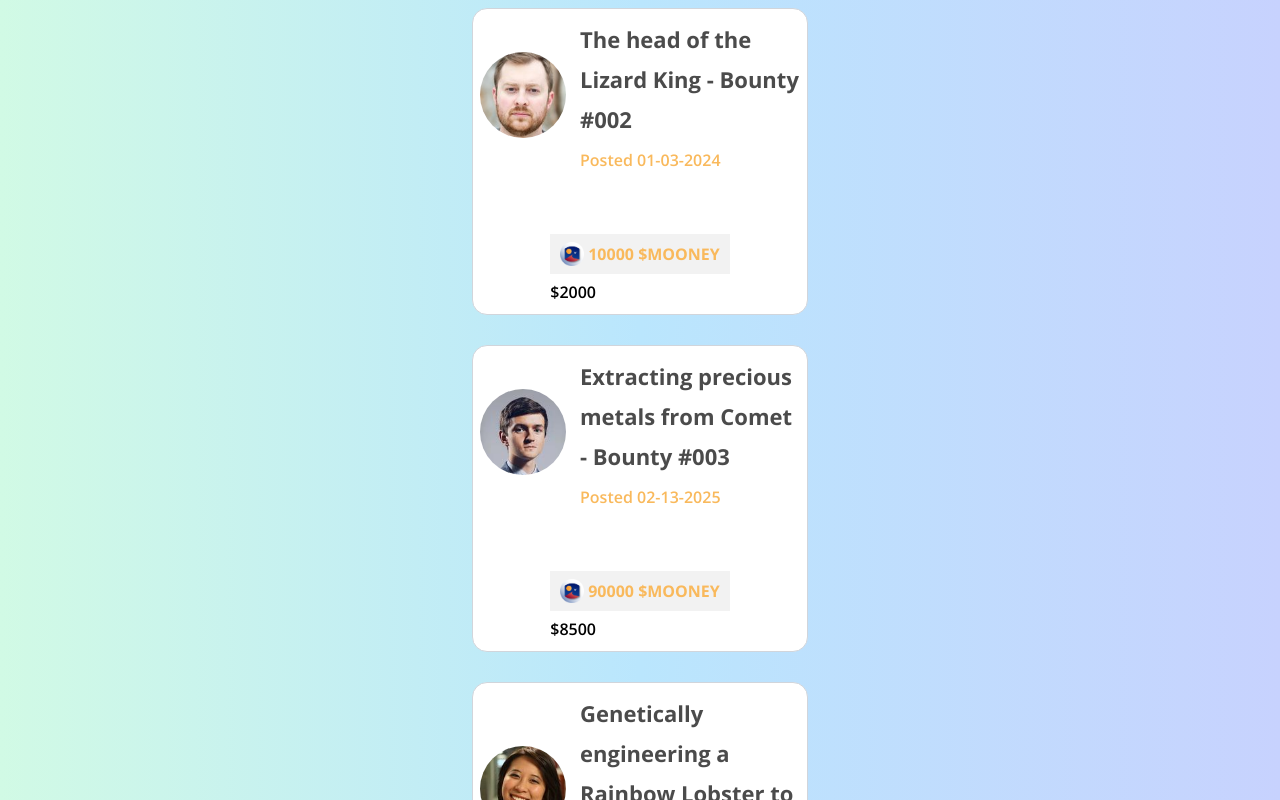
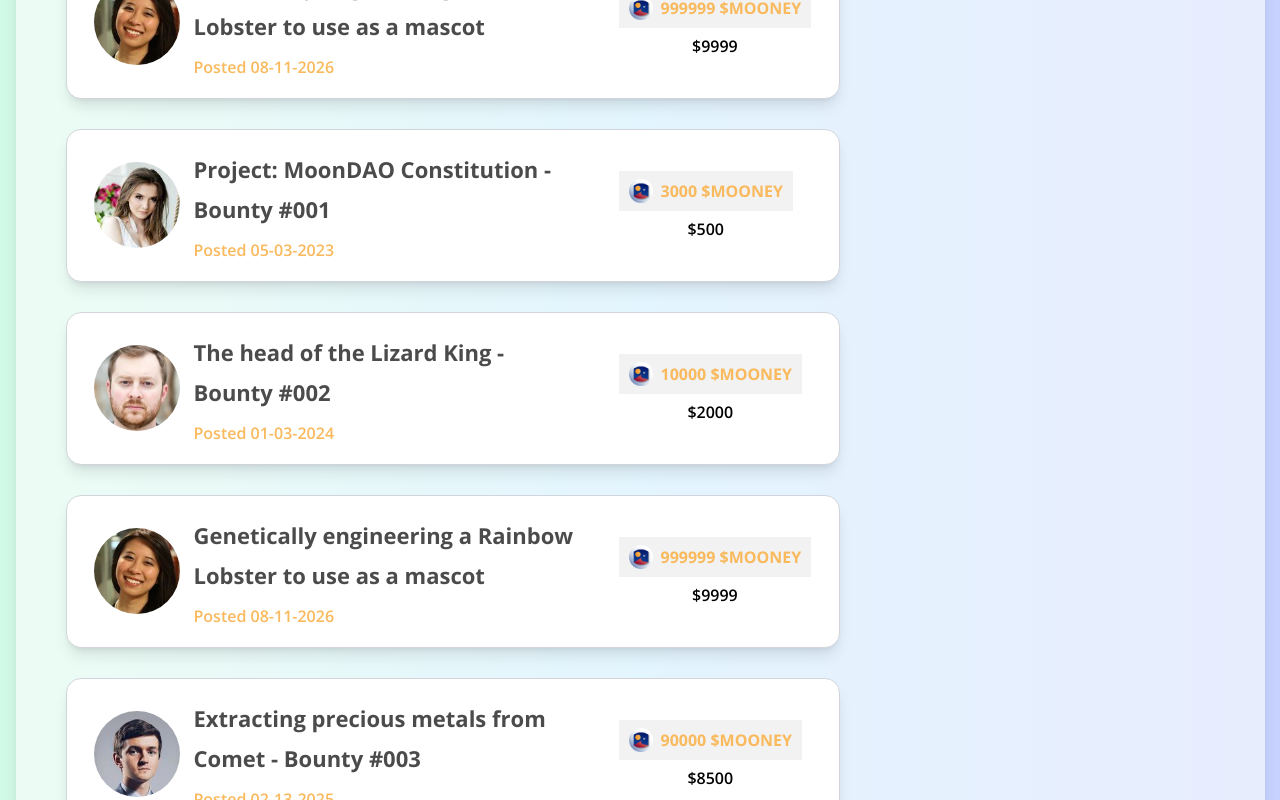
Before and after one commit to Official-MoonDao/mission-control, a React (Vite) app: page /bounties in a window 1280 px wide. Shown: the part 1160-1960 px from the top of the page. Built offline with nearby package versions, Linux system fonts and the light colour scheme.

Commit message:
Bounties desktop

```diff
--- a/src/test-data/tests.js
+++ b/src/test-data/tests.js
@@ -17,9 +17,16 @@ export const proposalTests = [
 
 export const bountyTests = [
   {title: "Project: MoonDAO Constitution - Bounty #001", date: "05-03-2023" , img: melvina, mooney:3000, dollars: 500},
+  {title: "Genetically engineering a Rainbow Lobster to use as a mascot", date: "08-11-2026" , img: jessica , mooney:999999, dollars: 9999},
   {title: "The head of the Lizard King - Bounty #002", date: "01-03-2024" , img: hunter, mooney:10000, dollars: 2000},
   {title: "Extracting precious metals from Comet - Bounty #003", date: "02-13-2025" , img: dexter, mooney:90000, dollars: 8500},
   {title: "Genetically engineering a Rainbow Lobster to use as a mascot", date: "08-11-2026" , img: jessica , mooney:999999, dollars: 9999},
+  {title: "Project: MoonDAO Constitution - Bounty #001", date: "05-03-2023" , img: melvina, mooney:3000, dollars: 500},
+  {title: "The head of the Lizard King - Bounty #002", date: "01-03-2024" , img: hunter, mooney:10000, dollars: 2000},
+  {title: "Genetically engineering a Rainbow Lobster to use as a mascot", date: "08-11-2026" , img: jessica , mooney:999999, dollars: 9999},
+  {title: "Extracting precious metals from Comet - Bounty #003", date: "02-13-2025" , img: dexter, mooney:90000, dollars: 8500},
+  {title: "Genetically engineering a Rainbow Lobster to use as a mascot", date: "08-11-2026" , img: jessica , mooney:999999, dollars: 9999},
+
 ]
 
 
--- a/src/views/Bounties/Bounties.jsx
+++ b/src/views/Bounties/Bounties.jsx
@@ -1,14 +1,14 @@
-
 import OptionsContainer from "../../components/OptionsContainer";
 import BountyList from "./BountyList";
 const Bounties = () => {
   return (
-    <div className="mt-[65px] pb-[150px]">
-      <div className="flex flex-col items-center">
-        <OptionsContainer sectionOptions={["Development Guild", "Design Guild", "Growth Guild", "Space Guild"]}/>
+    <div className="mt-[65px] pb-[150px] xl:flex xl:flex-col xl:items-center">
+      <div className="flex flex-col items-center dark:bg-opacity-[0.04] xl:mx-12 xl:max-w-[1800px] xl:flex-row-reverse xl:items-start xl:justify-between xl:rounded-lg xl:bg-white xl:bg-opacity-60 xl:px-8 xl:pb-7 xl:shadow-lg">
+        <div className="xl:mt-[81px] xl:ml-10 ">
+          <OptionsContainer sectionOptions={["Development Guild", "Design Guild", "Growth Guild", "Space Guild"]} />
+        </div>
 
         <BountyList />
-
       </div>
     </div>
   );
--- a/src/views/Bounties/Bounty.jsx
+++ b/src/views/Bounties/Bounty.jsx
@@ -6,24 +6,38 @@ const Bounty = ({ title, date, img, mooney, dollars, idx }) => {
     <article
       className={`${
         idx === 0 ? "mt-[35px]" : "mt-[30px]"
-      } flex w-[336px] flex-col items-center rounded-[15px] border-[0.5px] border-gray-300 bg-white pt-[10px] text-gray-100 dark:bg-transparent`}
+      } shadow-lg dark:shadow-indigo-500 flex w-[336px] sm:w-[400px] xl:w-full flex-col items-center xl:flex-row xl:justify-between rounded-[15px] border-[0.5px] border-gray-300 bg-white pt-[10px] xl:py-[19px] xl:px-[20px] text-gray-100 dark:bg-transparent xl:dark:bg-white dark:xl:bg-opacity-[0.04] hover:scale-105`}
     >
-      <div className="flex items-center">
+
+      {/*photo, title and date */}
+      <div className="flex items-center xl:min-w-[500px]">
         <img src={img} className="ml-[7px] h-[86px] w-[86px] rounded-full object-cover" />
-
         <div className="ml-[14px] pr-[4px]">
           <ArticleTitle text={title} />
           <p className="mt-[9px] font-semibold text-moon-gold">Posted {date}</p>
         </div>
       </div>
 
-      <div className="mt-[62px]">
-        <div className="flex bg-black bg-opacity-[0.05] py-[8px] px-[10px] dark:bg-white dark:bg-opacity-20">
+      {/*Mooney, dollars*/}
+      <div className="mt-[62px] xl:mt-3 xl:ml-8 xl:flex xl:flex-col xl:items-start xl:min-w-[200px]">
+        <div className="inline xl:flex xl:flex-col xl:items-center">
+
+        <div className="flex bg-black bg-opacity-[0.05] py-[8px] px-[10px] xl:items-center dark:bg-white dark:bg-opacity-20">
           <img src={MoonDAOShield} alt="" className="h-[24px] w-[24px]" />
-          <p className="ml-1 text-[16px] font-bold text-moon-gold">{mooney} $MOONEY</p>
+          <p className="ml-1 xl:ml-2 text-[16px] font-bold text-moon-gold">{mooney} $MOONEY</p>
         </div>
         <p className="mt-[6px] mb-[10px] text-[16px] font-semibold text-black dark:text-moon-orange">${dollars}</p>
+
+
+        </div>
+
+
+
+
       </div>
+
+
+
     </article>
   );
 };
--- a/src/views/Bounties/BountyList.jsx
+++ b/src/views/Bounties/BountyList.jsx
@@ -4,13 +4,15 @@ import Bounty from "./Bounty";
 import Header from "../../components/Header";
 const BountyList = () => {
   return (
-    <section className="flex flex-col mt-[31px]">
+    <section className="mt-[31px] flex flex-col xl:mt-0 xl:min-w-[700px]  xl:px-[18px] xl:pt-[22px] xl:pb-[24px]">
       <Header text={"Open Bounties"} />
       <div className="mt-[20px]">
         <SearchBar />
       </div>
 
-      <div className="w-[335px] mt-[34px] bg-white opacity-20 h-[1px]"></div>
+
+      <div className="mt-[34px] h-[1px] w-[335px] bg-black opacity-20 dark:bg-white sm:w-[400px] xl:w-full"></div>
+
 
       {bountyTests.map((e, i) => (
         <Bounty key={i} idx={i} title={e.title} date={e.date} img={e.img} mooney={e.mooney} dollars={e.dollars} />
--- a/src/views/Proposals/Proposal.jsx
+++ b/src/views/Proposals/Proposal.jsx
@@ -14,32 +14,25 @@ const Proposal = ({ title, startTime, endTime, author, state, idx, proposalId })
     <article
       className={`${
         idx === 0 ? "mt-[35px]" : "mt-[30px]"
-      } w-[336px] rounded-[15px] border-[0.5px] border-gray-300 bg-white text-gray-100 duration-300 hover:scale-105 dark:bg-transparent sm:w-[400px] xl:w-full`}
+      } w-[336px] rounded-[15px] border-[0.5px] shadow-lg dark:shadow-indigo-500  border-gray-300 bg-white text-gray-100 duration-300 hover:scale-105 dark:bg-transparent sm:w-[400px] xl:w-full`}
     >
-      <div className="px-[20px] xl:px-[30px] pt-[25px] xl:pt-[20px] pb-[19px]">
-
-        <div className="xl:flex justify-between">
+      <div className="px-[20px] pt-[25px] pb-[19px] xl:px-[30px] xl:pt-[20px]">
+        <div className="justify-between xl:flex">
           {/*Title and executed */}
           <div className="max-w-[850px]">
             <a target="_blank" href={link} className="underline decoration-moon-gold decoration-1 duration-200 hover:decoration-2">
               <ArticleTitle text={title} />
             </a>
 
-        <p className="mt-[30px] xl:mt-[10px] font-semibold text-moon-gold">Executed {age} days ago</p>
-
+            <p className="mt-[30px] font-semibold text-moon-gold xl:mt-[10px]">Executed {age} days ago</p>
           </div>
 
-
-
-
           {/*Author and status */}
-        <div className="mt-[30px] flex items-center justify-between xl:flex-col xl:justify-end xl:mt-0 xl:pt-[5px] xl:pl-[10px]">
+          <div className="mt-[30px] flex items-center justify-between xl:mt-0 xl:flex-col xl:justify-end xl:pt-[5px] xl:pl-[10px]">
             <p className="font-semibold text-black opacity-60 dark:text-gray-100 dark:opacity-100">{authorMappings[author]}</p>
-          <p className={`${active ? "bg-moon-blue" : "bg-red-500"} xl:mt-[5px] rounded-full px-[16px] py-[4px] font-semibold`}>{active ? "Active" : "Closed"}</p>
+            <p className={`${active ? "bg-moon-blue" : "bg-red-500"} rounded-full px-[16px] py-[4px] font-semibold xl:mt-[5px]`}>{active ? "Active" : "Closed"}</p>
           </div>
-
         </div>
-
       </div>
     </article>
   );
```
Lines whose indentation alone changed are shown as unchanged.
